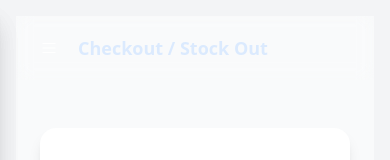
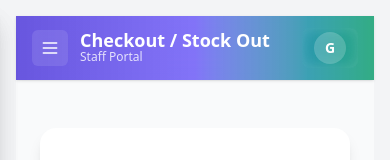
Before and after one commit to Ayray23/stockpro, a React (Vite) app: page /stock-out in a window 390 px wide. Shown: the top 160 px of the page. Built offline with nearby package versions, Linux system fonts and the light colour scheme; no server answers; the database is empty; sample sign-in values are in the browser's storage.

Commit message:
Topbar Component  * - Shows current page title, search bar, and user info  * - Responsive + glassy design  * - Works for both admin and staff

```diff
--- a/src/component/topbar.jsx
+++ b/src/component/topbar.jsx
@@ -1,48 +1,90 @@
-// src/components/Topbar.jsx
 import React from "react";
 
 /**
- * Topbar - compact, shows current page title, search, and mobile sidebar toggle
+ * Topbar Component
+ * - Shows current page title, search bar, and user info
+ * - Responsive + glassy design
+ * - Works for both admin and staff
  *
  * Props:
- *  - title (string)
- *  - onToggleSidebar (fn) opens/closes sidebar in mobile
- *  - onSearch (fn) optional
+ *  - title: string
+ *  - onToggleSidebar: fn (for mobile)
+ *  - onSearch: fn (optional)
+ *  - user: { email, role }
  */
 
-export default function Topbar({ title = "Dashboard", onToggleSidebar = () => {}, onSearch = () => {} }) {
+export default function Topbar({
+  title = "Dashboard",
+  onToggleSidebar = () => {},
+  onSearch = () => {},
+  user = { email: "guest@local", role: "staff" },
+}) {
+  const username =
+    user?.email?.split("@")[0].charAt(0).toUpperCase() +
+    user?.email?.split("@")[0].slice(1);
+
   return (
-    <div className="sticky top-0 z-20 bg-transparent backdrop-blur-sm">
+    <div className="sticky top-0 z-20 bg-gradient-to-r from-indigo-700/80 via-indigo-600/70 to-emerald-600/80 backdrop-blur-md shadow-sm">
       <div className="max-w-7xl mx-auto px-4 sm:px-6 lg:px-8">
-        <div className="h-16 flex items-center justify-between">
+        <div className="h-16 flex items-center justify-between text-white">
+          {/* Left Section: Title + Sidebar Toggle */}
           <div className="flex items-center gap-3">
-            {/* Mobile menu button */}
+            {/* Mobile sidebar toggle */}
             <button
               onClick={onToggleSidebar}
-              className="p-2 rounded-md bg-white/6 hover:bg-white/10 text-white sm:hidden"
-              aria-label="Toggle menu"
+              className="p-2 rounded-md bg-white/10 hover:bg-white/20 sm:hidden"
+              aria-label="Toggle sidebar"
             >
-              <svg width="18" height="18" viewBox="0 0 24 24" fill="none" className="text-white">
-                <path d="M4 6h16M4 12h16M4 18h16" stroke="currentColor" strokeWidth="1.6" strokeLinecap="round" />
+              <svg
+                width="20"
+                height="20"
+                viewBox="0 0 24 24"
+                fill="none"
+                stroke="currentColor"
+                strokeWidth="1.8"
+              >
+                <path d="M4 6h16M4 12h16M4 18h16" strokeLinecap="round" />
               </svg>
             </button>
 
-            <h2 className="text-lg font-semibold text-blue-100 dark:text-blue-400">{title}</h2>
-            <div className="hidden sm:block text-sm text-slate-500">• Admin panel</div>
+            <div>
+              <h2 className="text-lg font-semibold leading-none">{title}</h2>
+              <p className="text-xs opacity-80">
+                {user.role === "admin" ? "Admin Panel" : "Staff Portal"}
+              </p>
+            </div>
           </div>
 
-          <div className="flex items-center gap-3">
-            <div className="hidden md:flex items-center bg-white rounded-lg px-2 py-1 border">
-              <input
-                type="search"
-                placeholder="Search products, sales, users..."
-                onChange={(e) => onSearch(e.target.value)}
-                className="outline-none bg-transparent text-sm px-2"
-              />
-              <button onClick={() => onSearch("")} className="px-2 text-sm text-slate-500">Search</button>
+          {/* Right Section: Search + User */}
+          <div className="flex items-center gap-4">
+            {/* Search bar only for admin */}
+            {user.role === "admin" && (
+              <div className="hidden md:flex items-center bg-white/10 rounded-lg px-2 py-1 backdrop-blur-sm border border-white/20">
+                <input
+                  type="search"
+                  placeholder="Search products, users, sales..."
+                  onChange={(e) => onSearch(e.target.value)}
+                  className="outline-none bg-transparent text-sm px-2 text-white placeholder-white/70"
+                />
+                <button
+                  onClick={() => onSearch("")}
+                  className="px-2 text-sm text-white/70 hover:text-white"
+                >
+                  🔍
+                </button>
+              </div>
+            )}
+
+            {/* User info */}
+            <div className="flex items-center gap-2 bg-white/10 px-3 py-1 rounded-lg backdrop-blur-sm">
+              <div className="w-8 h-8 rounded-full bg-white/20 flex items-center justify-center text-sm font-semibold uppercase">
+                {user?.email?.charAt(0) || "U"}
+              </div>
+              <div className="hidden sm:block">
+                <div className="text-sm font-medium">{username}</div>
+                <div className="text-xs opacity-80">{user.role}</div>
+              </div>
             </div>
-
-            <div className="text-sm text-slate-600 hidden sm:block">v1.0</div>
           </div>
         </div>
       </div>
```
